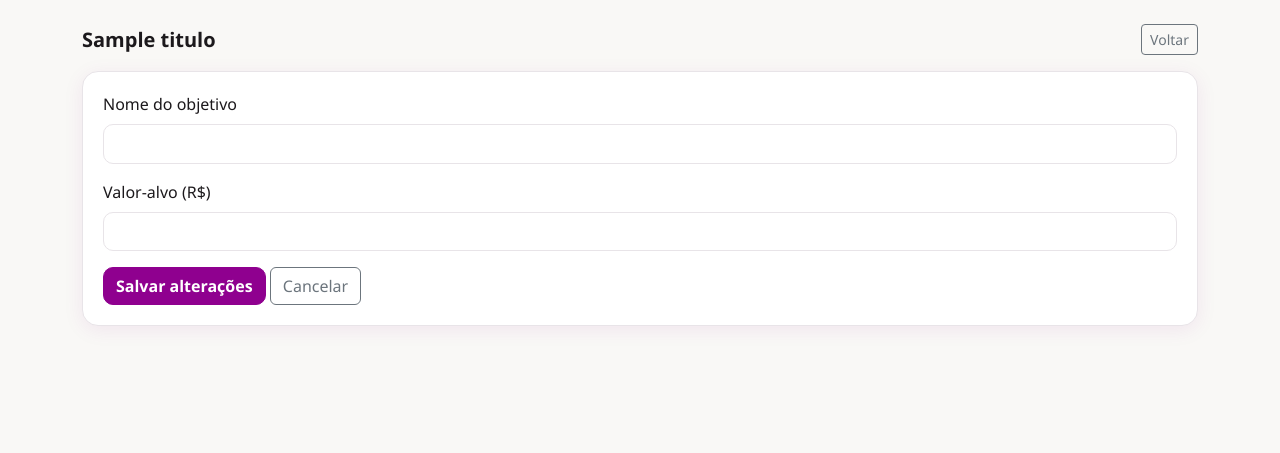
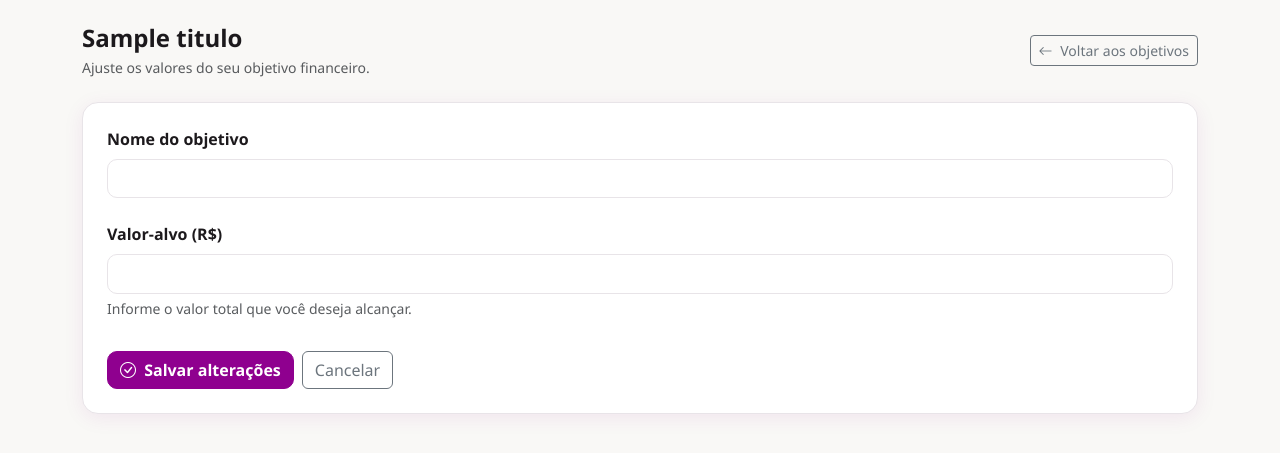
Before and after one commit to guilhermefs02-ux/FinanceEasy, a Django app: template templates/goals/editar.html in a window 1280 px wide. Shown: the top 453 px of the page. Run offline with Django 5.2, Linux system fonts and the light colour scheme; the template is opened without the code that fills it: most values are stand-ins (such as "Sample title", 1, 10 or a date in 2020); form fields are guessed from the names that the template uses.

Commit message:
Update editar.html

```diff
--- a/templates/goals/editar.html
+++ b/templates/goals/editar.html
@@ -3,26 +3,42 @@
 {% block title %}{{ titulo }} — FinanceEasy{% endblock %}
 
 {% block content %}
-<div class="d-flex justify-content-between align-items-center mb-3">
-  <h1 class="h5 fw-bold mb-0">{{ titulo }}</h1>
+<div class="container-fluid px-0">
+
+  <div class="d-flex flex-wrap justify-content-between align-items-center gap-3 mb-4">
+    <div>
+      <h1 class="h4 fw-bold mb-1">{{ titulo }}</h1>
+      <p class="text-muted small mb-0">
+        Ajuste os valores do seu objetivo financeiro.
+      </p>
+    </div>
 
     <a
       href="{% url 'goals:lista' %}"
       class="btn btn-sm btn-outline-secondary"
     >
-    Voltar
+      <i class="bi bi-arrow-left me-1" aria-hidden="true"></i>
+      Voltar aos objetivos
     </a>
   </div>
 
-<div class="fe-card">
+  <div class="fe-card p-3 p-md-4">
     <form method="post" novalidate>
       {% csrf_token %}
 
+      {% if form.non_field_errors %}
+        <div class="alert alert-danger mb-4" role="alert">
+          {% for erro in form.non_field_errors %}
+            <div>{{ erro }}</div>
+          {% endfor %}
+        </div>
+      {% endif %}
+
       {% if not editar_colchao %}
-      <div class="mb-3">
+        <div class="mb-4">
           <label
             for="{{ form.nome.id_for_label }}"
-          class="form-label"
+            class="form-label fw-semibold"
           >
             Nome do objetivo
           </label>
@@ -30,40 +46,40 @@
           {{ form.nome }}
 
           {% for erro in form.nome.errors %}
-          <div class="text-danger small">
+            <div class="text-danger small mt-1">
               {{ erro }}
             </div>
           {% endfor %}
         </div>
       {% endif %}
 
-    <div class="mb-3">
+      <div class="mb-4">
         <label
           for="{{ form.valor_alvo.id_for_label }}"
-        class="form-label"
+          class="form-label fw-semibold"
         >
           Valor-alvo (R$)
         </label>
 
         {{ form.valor_alvo }}
 
+        <div class="form-text">
+          Informe o valor total que você deseja alcançar.
+        </div>
+
         {% for erro in form.valor_alvo.errors %}
-        <div class="text-danger small">
+          <div class="text-danger small mt-1">
             {{ erro }}
           </div>
         {% endfor %}
       </div>
 
-    {% for erro in form.non_field_errors %}
-      <div class="text-danger small mb-3">
-        {{ erro }}
-      </div>
-    {% endfor %}
-
+      <div class="d-flex flex-column flex-sm-row gap-2 pt-2">
         <button
           type="submit"
           class="btn fe-btn-primary"
         >
+          <i class="bi bi-check-circle me-1" aria-hidden="true"></i>
           Salvar alterações
         </button>
 
@@ -73,6 +89,9 @@
         >
           Cancelar
         </a>
+      </div>
     </form>
   </div>
+
+</div>
 {% endblock %}
```
Lines whose indentation alone changed are shown as unchanged.
